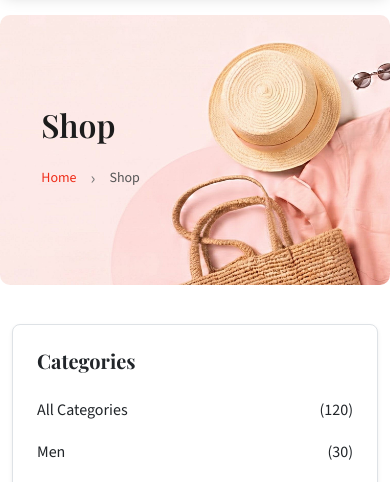
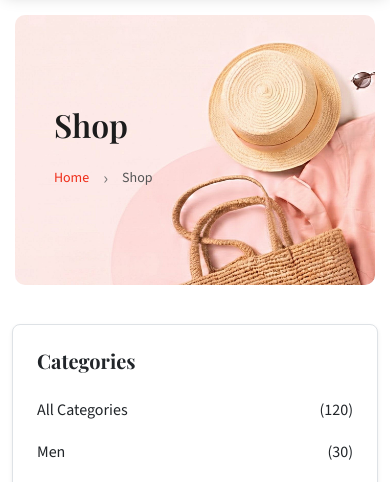
Before and after one commit to kuldeep0932/clothsyE, a PHP site: page /clothsyE/shop.php in a window 390 px wide. Shown: the part 70-552 px from the top of the page. Run offline with PHP 8.4, Linux system fonts and the light colour scheme; some libraries are stand-ins or nearby versions; some web fonts are replaced.

Commit message:
css minor changes

```diff
--- a/assets/css/style.css
+++ b/assets/css/style.css
@@ -1396,6 +1396,9 @@ input[type="checkbox"] {
     width: 100%;
     right: unset;
   }
+  .clothsy-shop-banner{
+    padding: 15px;
+  }
 }
 
 /* media quiery 600px below */
```
